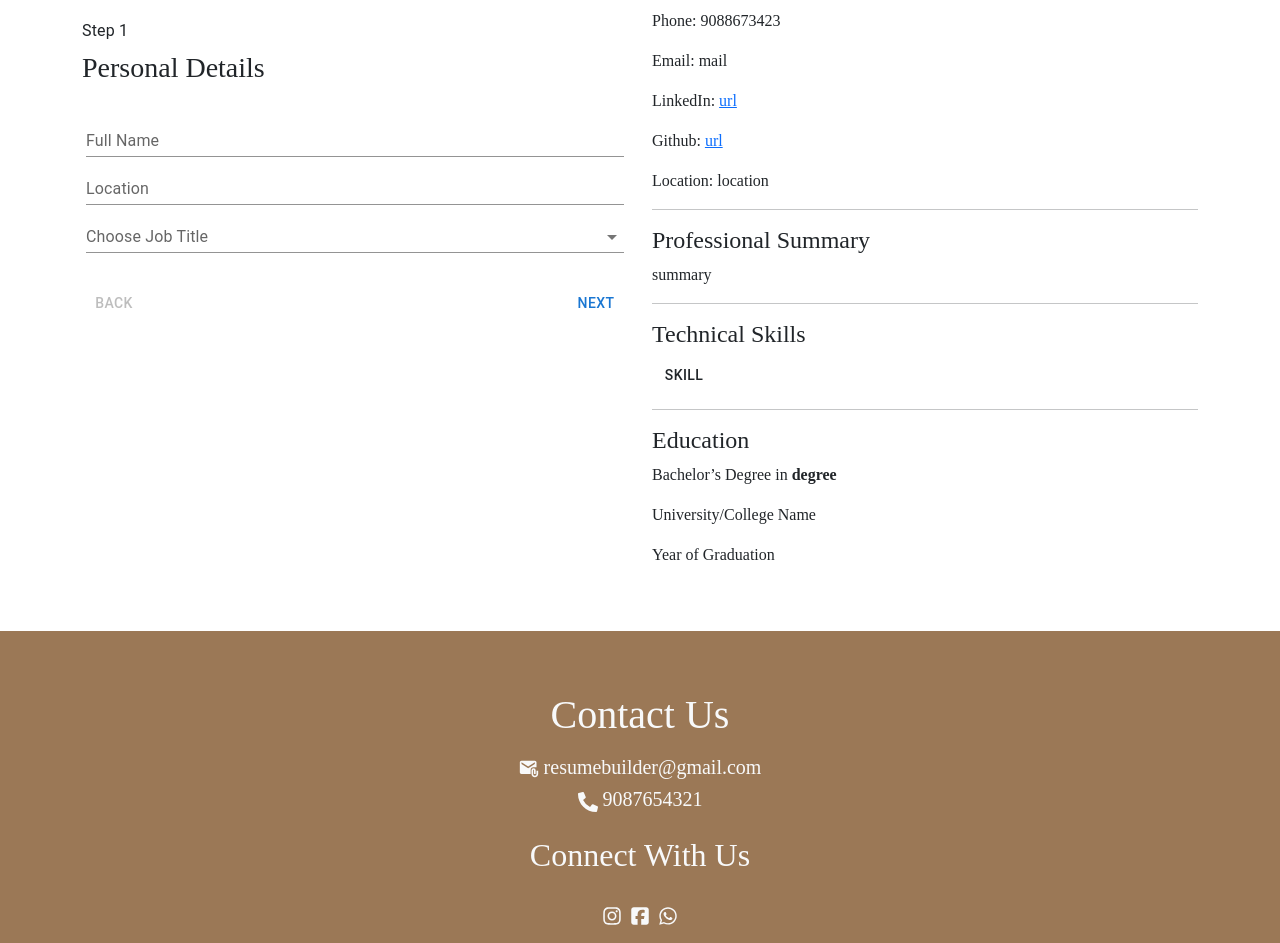
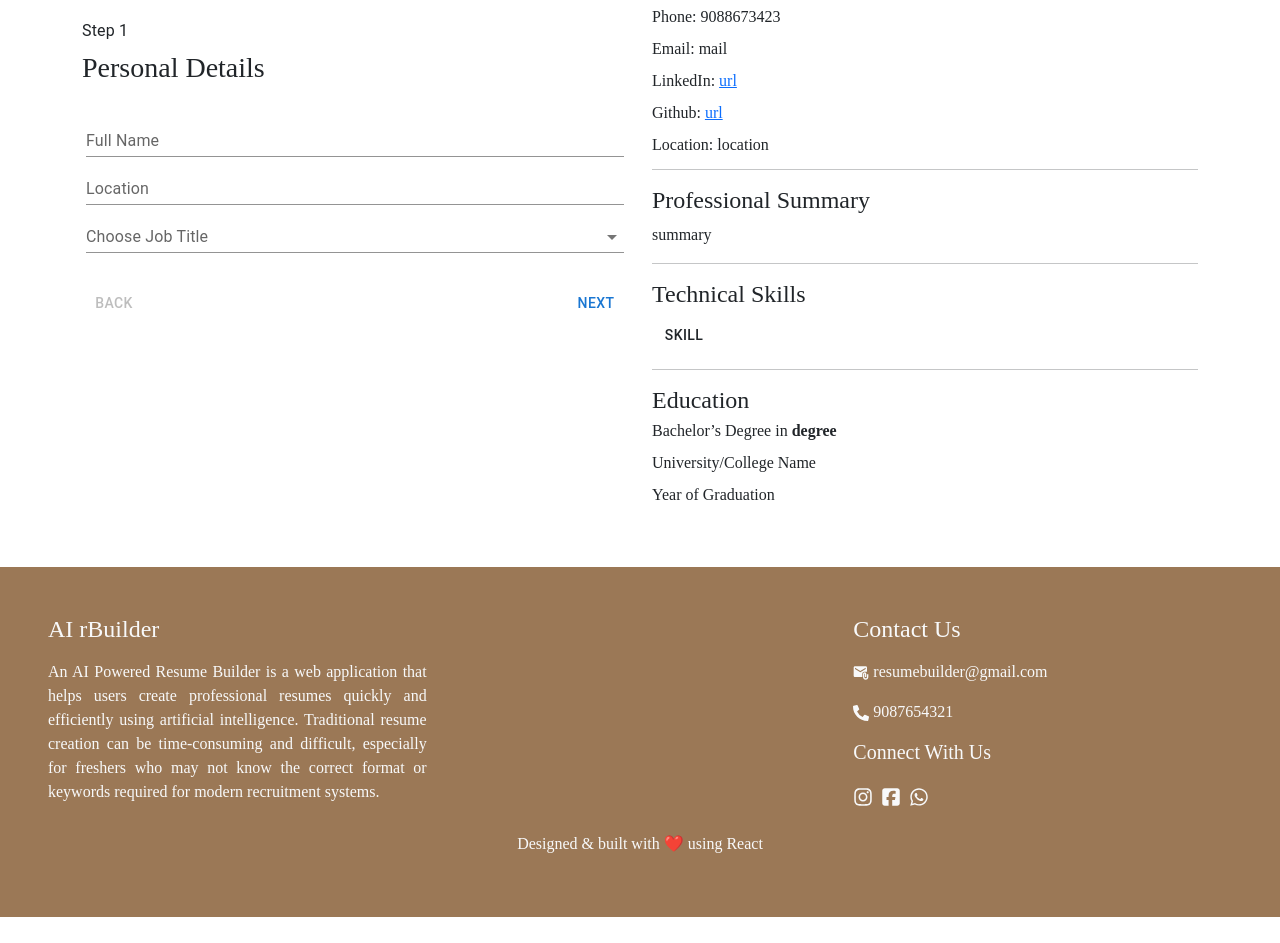
Before and after one commit to Luminar-Technolab/AI-rBuilder-Dec25, a React (Vite) app: page /form in a window 1280 px wide. Shown: the part 149-1092 px from the top of the page. After the commit the page ends 1066 px from the top, so only its background shows below. Built offline with nearby package versions, Linux system fonts and the light colour scheme; a web font is replaced by a local one.

Commit message:
DESIGN Update: UserForm

```diff
--- a/src/components/Footer.jsx
+++ b/src/components/Footer.jsx
@@ -7,17 +7,27 @@ import { FaWhatsapp } from "react-icons/fa";
 
 function Footer() {
   return (
-    <div style={{height:'400px',backgroundColor:'#9b7856'}} className='d-flex justify-content-center align-items-center flex-column text-light' >
-      <h1 className='mb-3'>Contact Us</h1>
-      <h5> <MdAttachEmail /> resumebuilder@gmail.com</h5>
-      <h5> <FaPhoneAlt /> 9087654321</h5>
-      <h2 className='mt-3'>Connect With Us</h2>
-      <div className="my-3 fs-5">
-        <FaInstagram />
-        <FaSquareFacebook className='mx-2'/>
-        <FaWhatsapp />
+    <div style={{height:'350px',backgroundColor:'#9b7856'}} className='container-fluid text-light p-5' >
+      <div className="row ">
+        <div className="col-lg-4">
+          <h4 className='mb-3'>AI rBuilder</h4>
+          <p style={{textAlign:'justify'}}>An AI Powered Resume Builder is a web application that helps users create professional resumes quickly and efficiently using artificial intelligence. Traditional resume creation can be time-consuming and difficult, especially for freshers who may not know the correct format or keywords required for modern recruitment systems.</p>
+        </div>
+        <div className="col-lg-4"></div>
+        <div className="col-lg-4">
+            <h4 className='mb-3'>Contact Us</h4>
+            <p> <MdAttachEmail /> resumebuilder@gmail.com</p>
+            <p> <FaPhoneAlt /> 9087654321</p>
+            <h5 className='mt-3'>Connect With Us</h5>
+            <div className="my-3 fs-5">
+              <FaInstagram />
+              <FaSquareFacebook className='mx-2'/>
+              <FaWhatsapp />
+            </div>
+        </div>
       </div>
-      <h6>Designed & built with ❤️ using React</h6>
+
+      <h6 className='text-center my-2'>Designed & built with ❤️ using React</h6>
     </div>
   )
 }
--- a/src/components/Header.jsx
+++ b/src/components/Header.jsx
@@ -9,7 +9,7 @@ import { Link } from 'react-router-dom';
 import { Tooltip } from '@mui/material';
 
 function Header() {
-  const introduction = "At rBuilder, we understand that a great career starts with a great resume. Our mission is to simplify the resume creation process for students, job seekers, and professionals by providing an intuitive and user-friendly tool that helps you craft personalized, visually appealing, and ATS-friendly resumes — without the need for design or formatting skills."
+  const introduction = "An AI rBuilder suggest job-specific keywords, professional summaries, and skill recommendations to make the resume more effective and ATS (Applicant Tracking System) friendly. The main goal of the AI Powered Resume Builder is to simplify the resume creation process and help job seekers build professional, well-structured resumes in a few minutes. Users can select templates, edit content, preview their resume, and download it in formats such as PDF or DOCX."
   return (
     <Box sx={{ flexGrow: 1 }}>
       <AppBar position="static" sx={{backgroundColor:'#9b7856'}}>
@@ -25,7 +25,7 @@ function Header() {
             <img width={'40px'}  src="https://png.pngtree.com/png-clipart/20220124/original/pngtree-creative-hand-drawn-screening-resume-png-image_7177952.png" alt="icon" />
           </IconButton>
           <Typography variant="h6" component="div" sx={{ flexGrow: 1 }}>
-            <Link to={'/'} className="text-light text-decoration-none" >rBuilder</Link>
+            <Link to={'/'} className="text-light text-decoration-none" >AI rBuilder</Link>
           </Typography>
           <Tooltip title={introduction}><Button color="inherit">ABOUT US</Button></Tooltip>
         </Toolbar>
--- a/src/components/Preview.jsx
+++ b/src/components/Preview.jsx
@@ -5,11 +5,11 @@ function Preview() {
   return (
     <div className='w-100'>
         <h2>FullName</h2>
-        <p className='fs-6'>Phone: 9088673423 </p>
-        <p className='fs-6'>Email: mail </p>
-        <p className='fs-6'>LinkedIn: <a href="">url</a> </p>
-        <p className='fs-6'>Github: <a href="">url</a> </p>
-        <p className='fs-6'>Location: location </p>
+        <p className='fs-6 lh-1'>Phone: 9088673423 </p>
+        <p className='fs-6 lh-1' >Email: mail </p>
+        <p className='fs-6 lh-1'>LinkedIn: <a href="">url</a> </p>
+        <p className='fs-6 lh-1'>Github: <a href="">url</a> </p>
+        <p className='fs-6 lh-1'>Location: location </p>
         <Divider className='bg-dark my-3'/>
         <h4>Professional Summary</h4>
         <p>summary</p>
@@ -19,9 +19,9 @@ function Preview() {
         <Button variant="text" className='text-dark'>Skill</Button>
         <Divider className='bg-dark my-3'/>
         <h4>Education</h4>
-        <p className='fs-6'>Bachelor’s Degree in <b >degree</b></p>
-        <p className='fs-6'>University/College Name</p>
-        <p className='fs-6'>Year of Graduation</p>
+        <p className='fs-6 lh-1'>Bachelor’s Degree in <b >degree</b></p>
+        <p className='fs-6 lh-1'>University/College Name</p>
+        <p className='fs-6 lh-1'>Year of Graduation</p>
     </div>
   )
 }
--- a/src/pages/Home.jsx
+++ b/src/pages/Home.jsx
@@ -14,25 +14,21 @@ function Home() {
                 Your Skills, Your Story,
                 Your Next Job - All In One.
               </h3>
-              <Link to={'/steps'} className="btn text-light" style={{backgroundColor:'#9b7856'}}>MAKE YOUR RESUME</Link>
+              <Link to={'/steps'} className="btn text-light" style={{backgroundColor:'#9b7856'}}>Make Your RESUME with AI</Link>
           </div>
           <div className="col-lg-4"></div>
         </div>
       </div>
       {/* tools */}
       <div className="container mb-5">
-        <h1 className="text-center my-5">Tools</h1>
+        <h1 className="text-center my-5">What's AI rBuilder</h1>
         <div className="row align-items-center ">
           <div className="col-lg-1"></div>
           <div className="col-lg-5">
-            <h5>Resume</h5>
-            <p>Create unlimited new resumes and easily edit them afterwards.</p>
-            <h5>Cover Letters</h5>
-            <p> Easily write professional cover letters.</p>
-            <h5>Jobs</h5>
-            <p> Automatically receive new and relevant job postings.</p>
-            <h5>Applications</h5>
-            <p>Effortlessly manage and track your job applications in an organized manner.</p>
+            <p>An AI Powered Resume Builder is a web application that helps users create professional resumes quickly and efficiently using artificial intelligence. Traditional resume creation can be time-consuming and difficult, especially for freshers who may not know the correct format or keywords required for modern recruitment systems.</p>
+            <p>This platform uses AI technology to automatically generate, optimize, and format resumes based on user input such as personal details, skills, education, and work experience. The system can suggest job-specific keywords, professional summaries, and skill recommendations to make the resume more effective and ATS (Applicant Tracking System) friendly.</p>
+            <p>The main goal of the AI Powered Resume Builder is to simplify the resume creation process and help job seekers build professional, well-structured resumes in a few minutes. Users can select templates, edit content, preview their resume, and download it in formats such as PDF or DOCX.</p>
+            <p>This type of system is especially useful for students & fresh graduates,  who want to create high-quality resumes that increase their chances of getting shortlisted for job interviews.</p>
           </div>
            <div className="col-lg-1"></div>
           <div className="col-lg-5">
--- a/src/pages/ResumeSteps.jsx
+++ b/src/pages/ResumeSteps.jsx
@@ -5,22 +5,22 @@ import { Link } from 'react-router-dom';
 
 function ResumeSteps() {
   return (
-    <div className='my-5'>
-      <h1 className="text-center">Create a Job-Winning Resume in Minutes</h1>
+    <div style={{height:'80vh'}} className='my-5'>
+      <h1 className="text-center">Create an ATS Friendly Resume in Minutes with AI</h1>
       <div className="container my-5">
         <div className="row">
           <div className="col-md-1"></div>
           <div className="col-md-4 rounded p-5 shadow text-center">
             <IoDocumentTextSharp className='fs-1 text-primary mb-3'/>
             <h4>Add Your Details</h4>
-            <p>Add pre-written examples to each sections</p>
+            <p>Our AI will generate Skills & Summary</p>
             <h5>Step 1</h5>
           </div>
           <div className="col-md-2"></div>
           <div className="col-md-4 rounded p-5 shadow text-center">
             <FaFileDownload className='fs-1 text-danger mb-3'/>
             <h4>Download your Resume</h4>
-            <p>Download and start applying</p>
+            <p>Download PDF and start applying</p>
             <h5>Step 2</h5>
           </div>
           <div className="col-md-1"></div>
```
